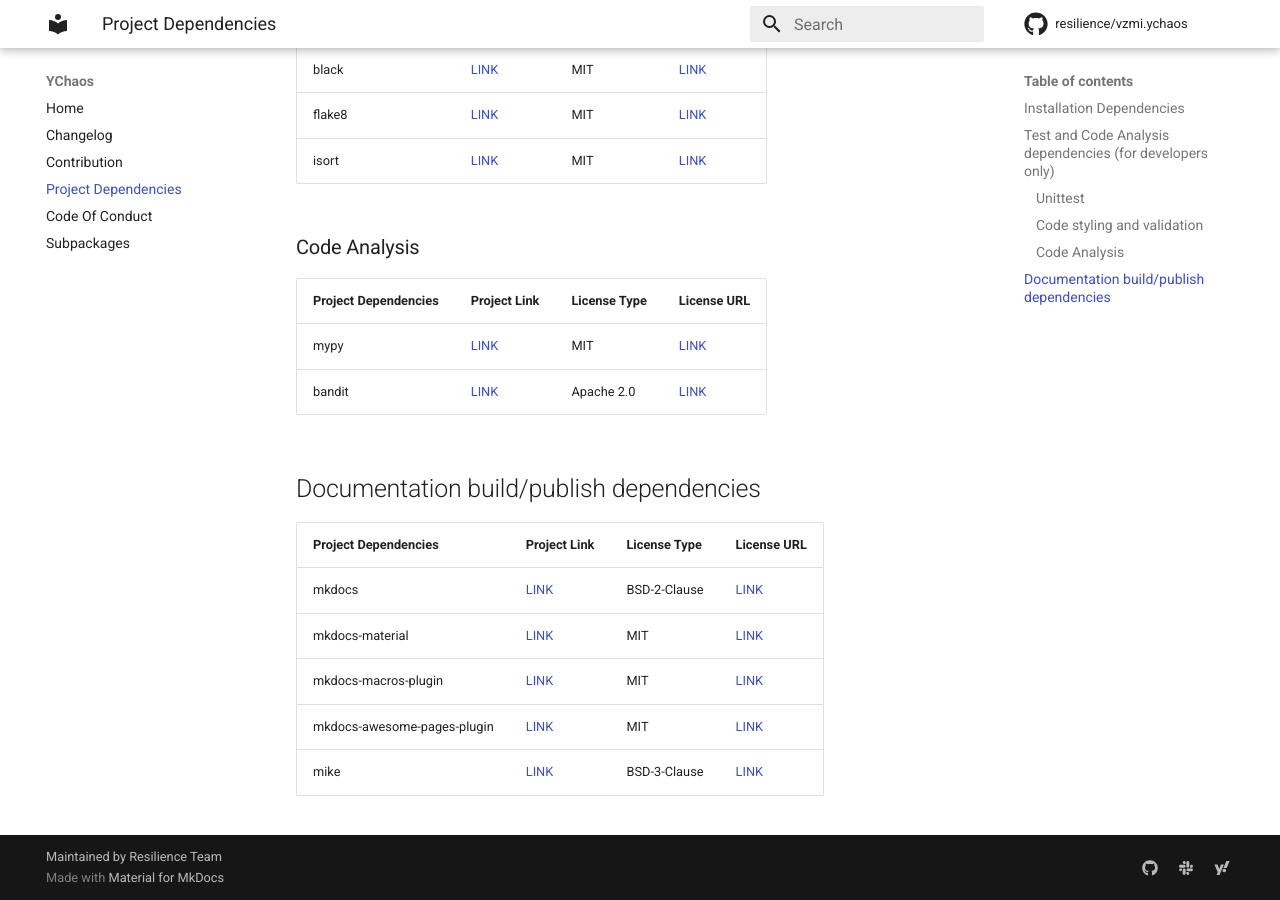
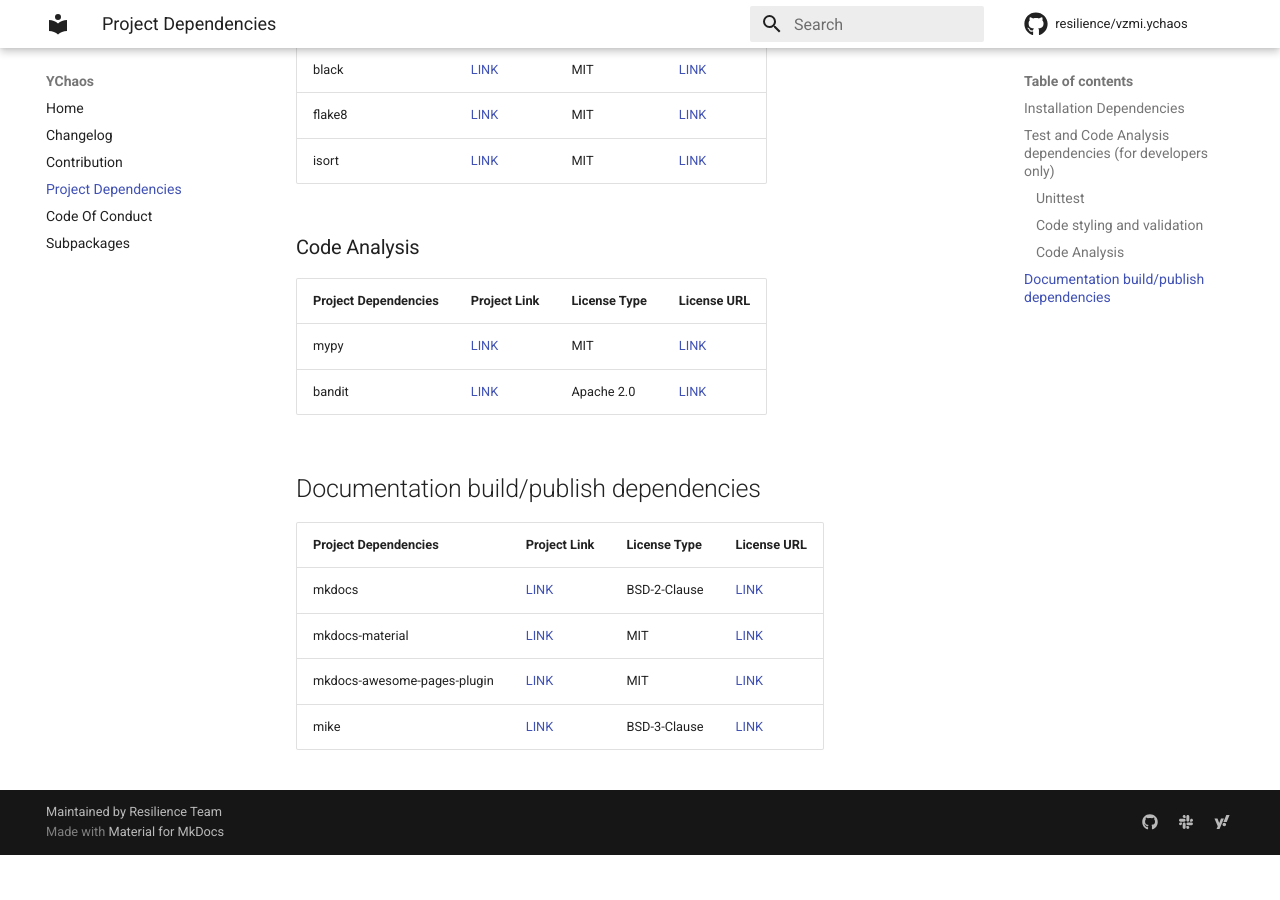
Before and after one commit to yahoo/ychaos, an MkDocs documentation site: the page built from docs/dependencies.md, in a window 1280 px wide and 900 px high, scrolled down 1583 px. Built offline with MkDocs 1.6.1 and Material for MkDocs 9.7.7, drawn with Linux system fonts in a browser that asks for light colours; the version menu is left out; after the commit the page ends 2438 px from its top, so only the background shows below that.

Commit message:
Remove macros plugin to fix Doc publish (#88)

```diff
--- a/docs/dependencies.md
+++ b/docs/dependencies.md
@@ -73,6 +73,5 @@
 | --------------------          | ------------------------------------------------------                | ------------ | -----------------------------------------------------------------------------              |
 | mkdocs                        | [LINK](https://github.com/mkdocs/mkdocs)                              | BSD-2-Clause | [LINK](https://github.com/mkdocs/mkdocs/blob/master/LICENSE)                               |
 | mkdocs-material               | [LINK](https://github.com/squidfunk/mkdocs-material/)                 | MIT          | [LINK](https://github.com/squidfunk/mkdocs-material/blob/master/LICENSE)                   |
-| mkdocs-macros-plugin          | [LINK](https://github.com/fralau/mkdocs_macros_plugin)                | MIT          | [LINK](https://github.com/fralau/mkdocs_macros_plugin/blob/master/LICENSE.md)              |
 | mkdocs-awesome-pages-plugin   | [LINK](https://github.com/lukasgeiter/mkdocs-awesome-pages-plugin)    | MIT          | [LINK](https://github.com/lukasgeiter/mkdocs-awesome-pages-plugin/blob/master/LICENSE.md)  |
-| mike                          | [LINK](https://github.com/jimporter/mike)                             | BSD-3-Clause | [LINK](https://github.com/jimporter/mike)
+| mike                          | [LINK](https://github.com/jimporter/mike)                             | BSD-3-Clause | [LINK](https://github.com/jimporter/mike)                                                  |
--- a/mkdocs.yml
+++ b/mkdocs.yml
@@ -16,11 +16,6 @@
         - icon: fontawesome/brands/yahoo
           link: mailto://resilience-core@verizonmedia.com
           name: Mail Resilience Team
-    data:
-        git:
-            schema_link: "https://git.vzbuilders.com/resilience/vzmi.ychaos/blob/master/vzmi/ychaos/testplan/resources/schema.json"
-        general:
-            todo: "This part of the documentation is under development. Stay tuned.."
 
 extra_css: []
 
@@ -55,7 +50,6 @@
 
 plugins:
     - search
-    - macros
     - awesome-pages
     - mkdocstrings:
           watch:
--- a/setup.cfg
+++ b/setup.cfg
@@ -72,7 +72,6 @@
     mkdocs-material>=7.0.0
     mkdocstrings
     markdown-include
-    mkdocs-macros-plugin
     mkdocs-awesome-pages-plugin
     mike
 
@@ -98,7 +97,6 @@
     mkdocs
     mkdocs-material>=7.0.0
     mkdocstrings
-    mkdocs-macros-plugin
     markdown_include
     mkdocs-awesome-pages-plugin
     json-schema-for-humans
```
Also changed, not shown: docs/changelog.md (+2 -0 lines), docs/testplan/index.md (+1 -1 lines).
